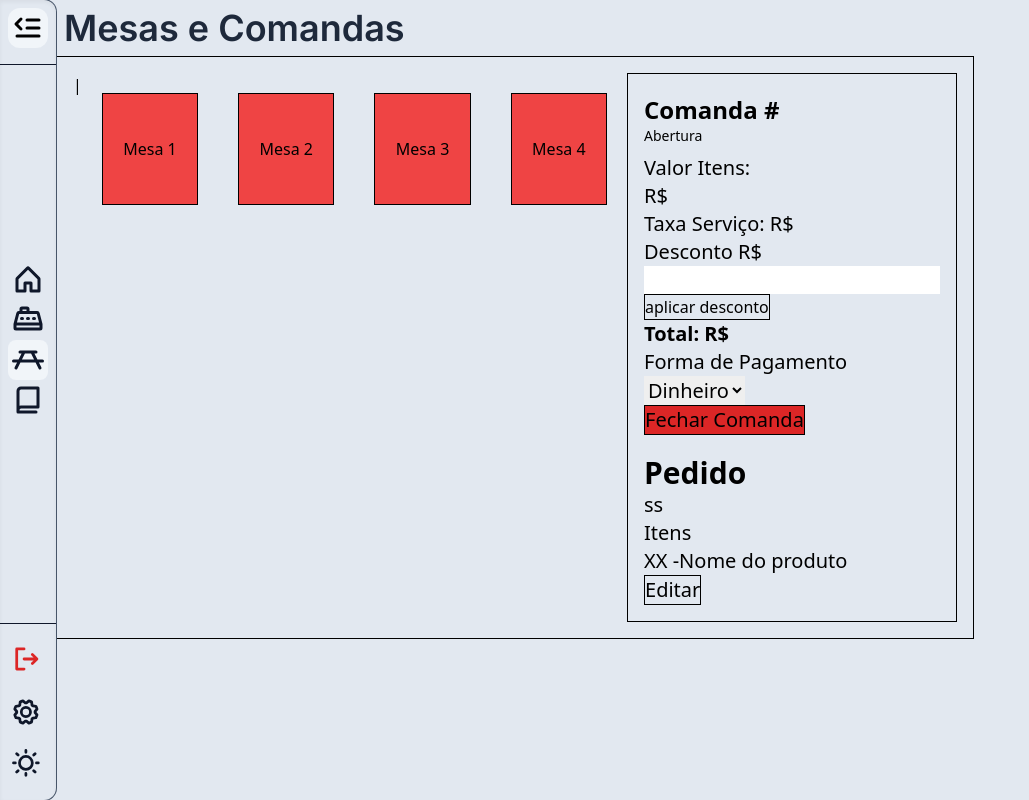
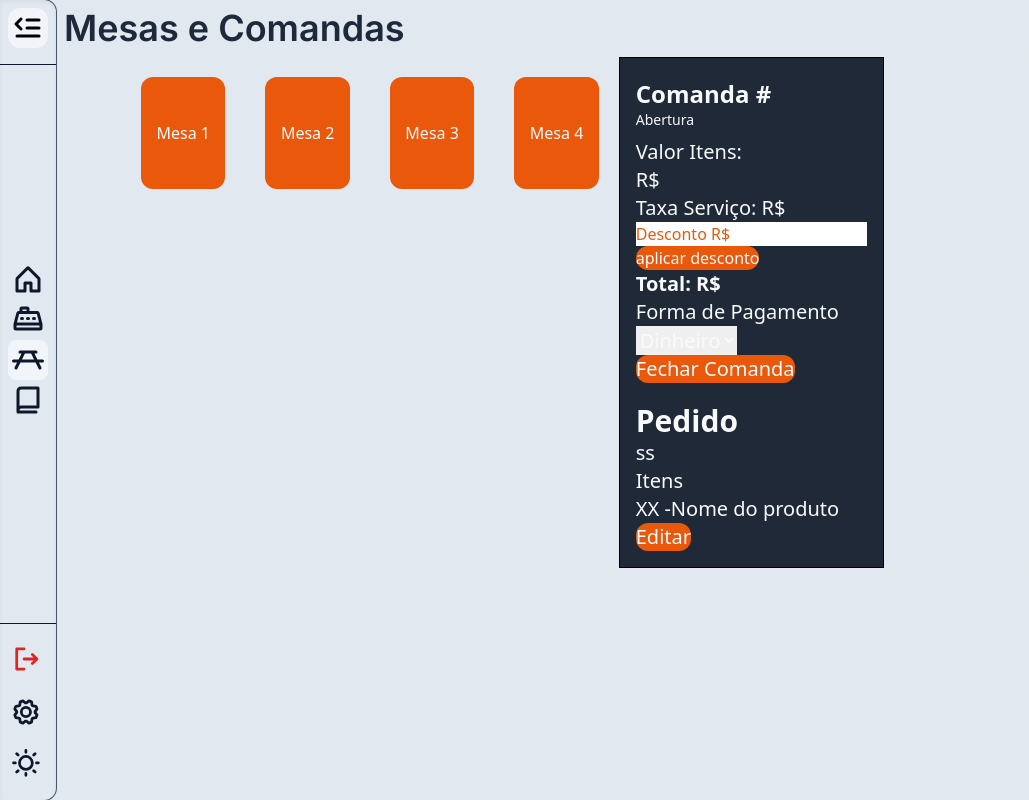
Before and after one commit to Fabricio-Weber/ugoow-test-Fabricio, a React (Vite) app: page /dashboard/mesas in a window 1280 px wide. Shown: the whole page, without its empty margins (0-1029 px from the left). Built offline with nearby package versions, Linux system fonts and the light colour scheme.

Commit message:
Implementando novo estilo

```diff
--- a/src/components/Comanda.jsx
+++ b/src/components/Comanda.jsx
@@ -6,7 +6,7 @@ export function Comanda({ id, numero, pedido, valor,servico, data, hora }) {
 
 
     return (
-        <div className=" border border-solid border-black p-4 ">
+        <div className=" border border-solid border-black p-4 bg-gray-800 text-slate-50 ">
             <div className="w-full h-10 mt-1">
                 <h4 className="font-bold text-2xl">Comanda  #{pedido}</h4>
                 <p className="text-sm mb-1">Abertura {data} {hora}</p>
@@ -20,10 +20,10 @@ export function Comanda({ id, numero, pedido, valor,servico, data, hora }) {
                 </div>
 
                 <div>
-                    <label className=" text-xl">Desconto R$
-                        <input />
+                    <label >
+                        <input className="placeholder-orange-600" placeholder="Desconto R$" />
                     </label>
-                    <button className="border border-black" >aplicar desconto</button>
+                    <button className="bg-orange-600 rounded-xl" >aplicar desconto</button>
                 </div>
 
                 <div>
@@ -38,7 +38,7 @@ export function Comanda({ id, numero, pedido, valor,servico, data, hora }) {
                 </div>
 
                 <div >
-                    <button className="border border-solid border-black text-xl bg-red-600">Fechar Comanda</button>
+                    <button className=" text-xl bg-orange-600 rounded-xl">Fechar Comanda</button>
                 </div>
 
                 <div>
@@ -61,7 +61,7 @@ export function Comanda({ id, numero, pedido, valor,servico, data, hora }) {
                                     </span>
                                 </span>
                             </li>
-                            <button className="border border-solid border-black">Editar</button>
+                            <button className="bg-orange-600 rounded-xl">Editar</button>
                         </span>
                     </ul>
                 </div>
--- a/src/components/MesaPedido.jsx
+++ b/src/components/MesaPedido.jsx
@@ -69,7 +69,7 @@ export function MesaPedido({ numero }) {
     return (
         <div className="flex ">
             {mesas.map(mesa => {
-                return <button className="w-3/4 m-5 h-28 border border-solid border-black hover:bg-red-700 bg-red-500 touch-auto"
+                return <button className="w-3/4 m-5 h-28 rounded-xl hover:bg-orange-700 text-slate-50 bg-orange-600 touch-auto"
                 key={mesa.key} onClick={() =>  setComanda({id: mesa.id,
                                                            numero: mesa.numero,
                                                            pedido: mesa.pedido,
--- a/src/pages/mesas.jsx
+++ b/src/pages/mesas.jsx
@@ -35,8 +35,8 @@ export function Mesas() {
                 </div>
             </div>
 
-            <div className="w-3/4 border border-solid flex columns-2 border-black p-4">
-                |<MesaPedido />
+            <div className="w-full ml-16 border border-solid content-center flex ">
+                <MesaPedido />
             </div>
 
         </div>
```
